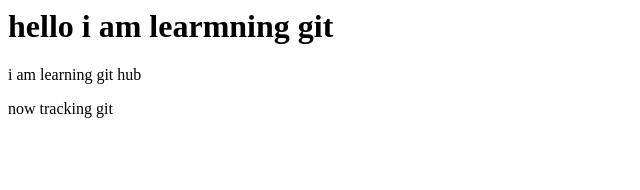
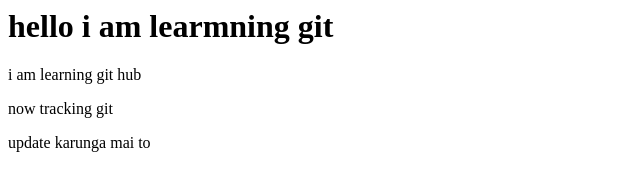
Before and after one commit to monuthakur987521-cmyk/Git-Practice, a plain HTML site: page index.html in a window 1280 px wide. Shown: the whole page, without its empty margins (0-640 px from the left). Drawn offline with Linux system fonts and the light colour scheme.

Commit message:
update index.html

```diff
--- a/index.html
+++ b/index.html
@@ -1,3 +1,4 @@
 <h1> hello i am learmning git </h1>
 <p> i am learning git hub </p>
 <p> now tracking git </p>
+<p> update karunga mai to </p>
```
